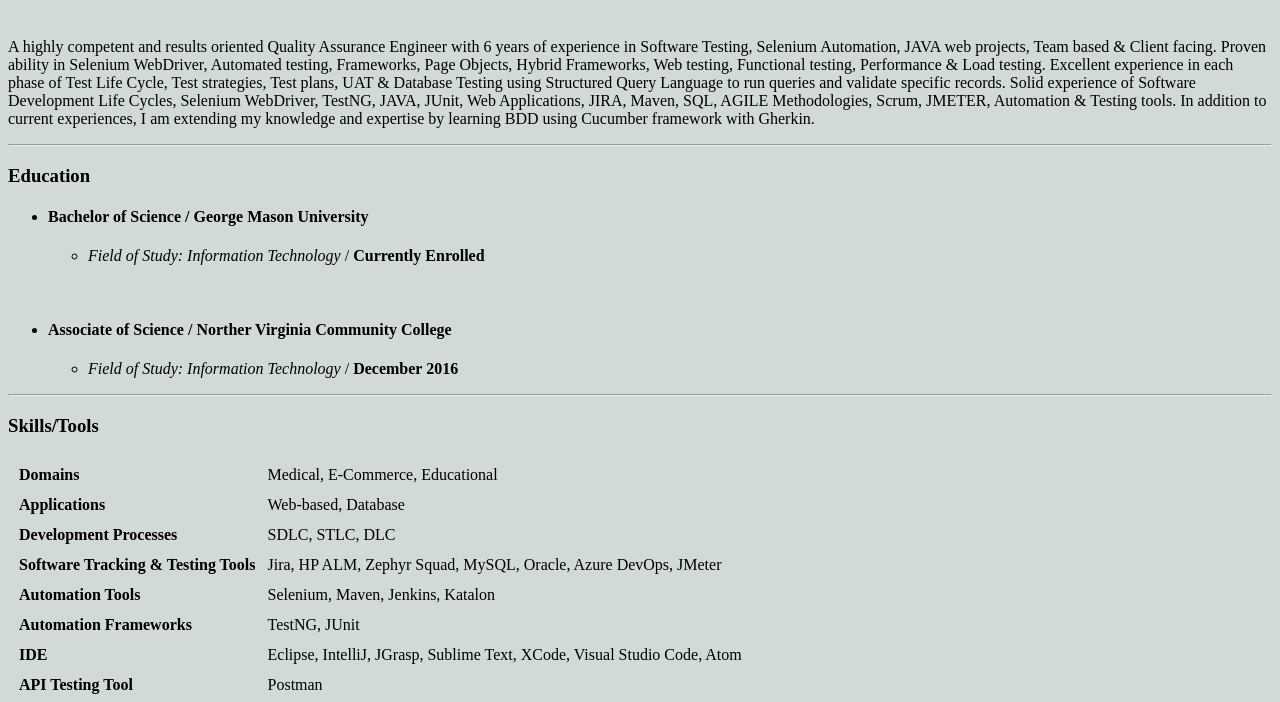
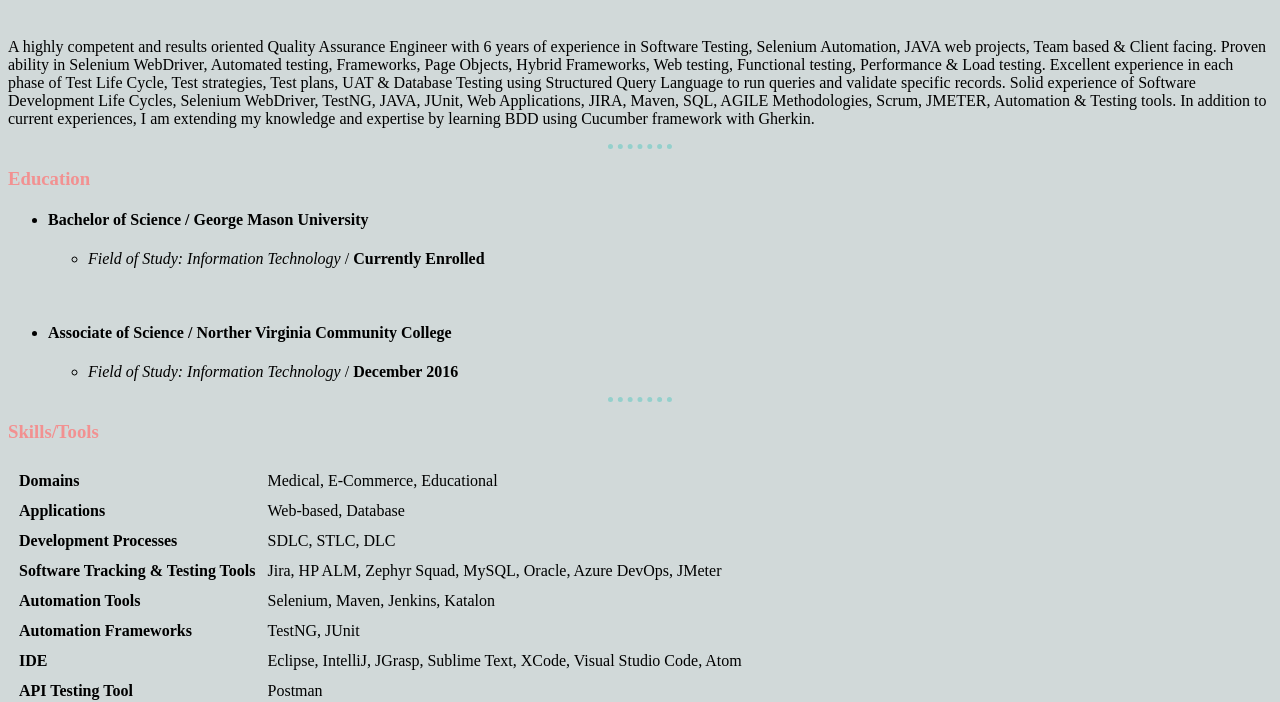
Before and after one commit to msr8830/resume, a plain HTML site: page HTML Personal Site/index.html in a window 1280 px wide. Shown: the part 182-884 px from the top of the page. Drawn offline with Linux system fonts and the light colour scheme.

Commit message:
new updates to all files

```diff
--- /dev/null
+++ b/HTML Personal Site/CSS/styles.css
@@ -0,0 +1,14 @@
+body {
+  background-color: #d1d9d9
+}
+
+hr {
+  border-style: dotted none none none;
+  border-width: 5px;
+  border-color: #94d0cc;
+  width: 5%;
+
+}
+h1, h3 {
+  color: #f29191;
+}
--- a/HTML Personal Site/index.html
+++ b/HTML Personal Site/index.html
@@ -4,11 +4,7 @@
 <head>
   <meta charset="utf-8">
   <title>Muhammad Salman Raza Homepage</title>
-  <style>
-  body {
-    background-color: #d1d9d9
-  }
-  </style>
+  <link rel="stylesheet" href="css/styles.css">
 </head>
 
 <body>
```
Also changed, not shown: HTML Personal Site/contactMe.html (+1 -0 lines), HTML Personal Site/professionalXp.html (+1 -0 lines).
